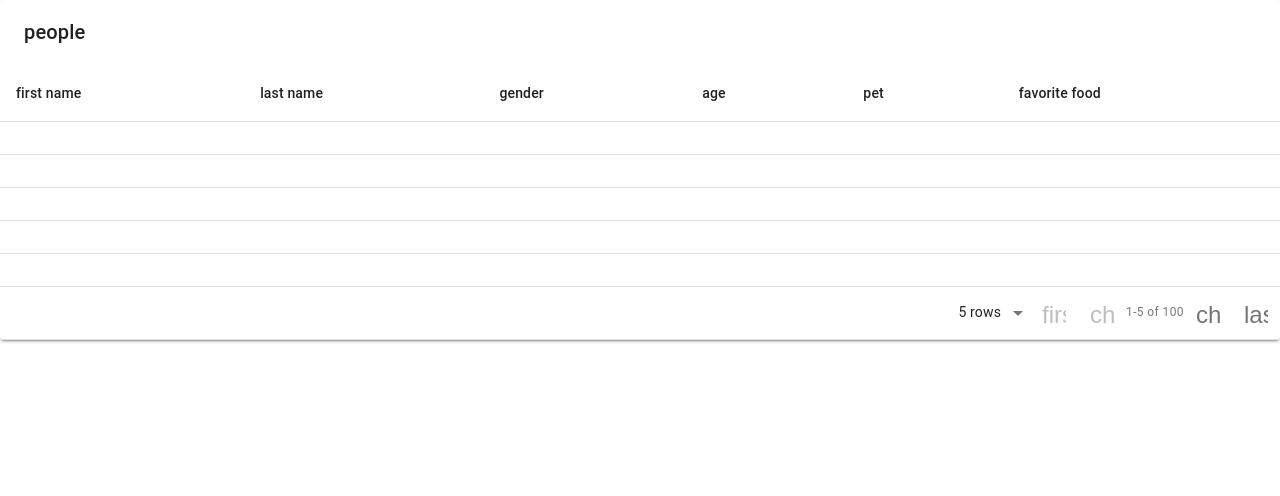
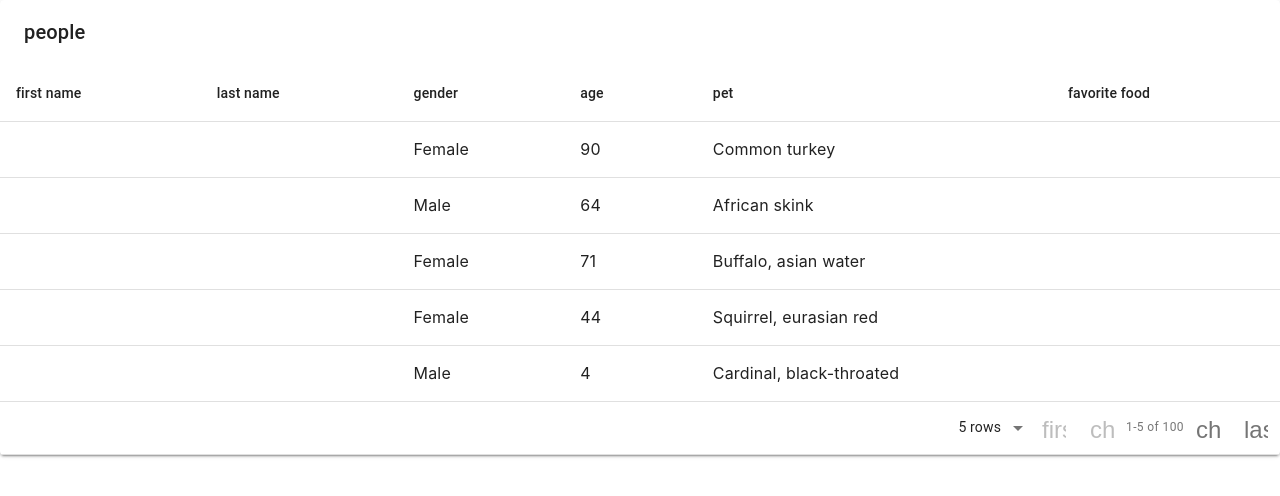
Before and after one commit to oliviaamiller/react-libraries, a React (Create React App) app: page / in a window 1280 px wide. Shown: the top 496 px of the page. Built offline with nearby package versions, Linux system fonts and the light colour scheme.

Commit message:
rows visible!

```diff
--- a/src/App.js
+++ b/src/App.js
@@ -1,8 +1,10 @@
 import data from './Data';
 import MaterialTable from 'material-table';
+import { useState } from 'react';
 import './App.css';
 
 function App() {
+
   return (
     <div className="App">
       <MaterialTable
@@ -11,12 +13,12 @@ function App() {
         }}
         title='people'
         columns={[
-          { title: 'first name' },
-          { title: 'last name' },
-          { title: 'gender' },
-          { title: 'age' },
-          { title: 'pet' },
-          { title: 'favorite food' },
+          { title: 'first name', field: 'name' },
+          { title: 'last name', field: 'surname' },
+          { title: 'gender', field: 'gender' },
+          { title: 'age', field: 'age' },
+          { title: 'pet', field: 'pet' },
+          { title: 'favorite food', field: 'food' },
         ]}
         data={data}/>
     </div>
```
